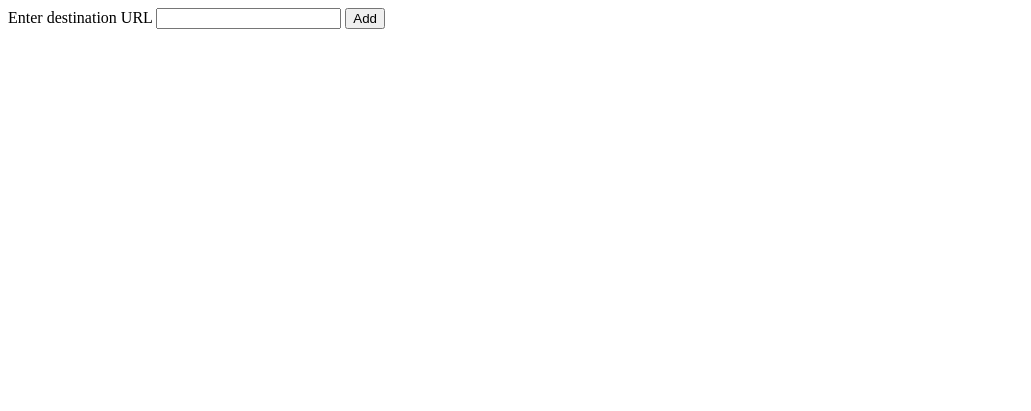
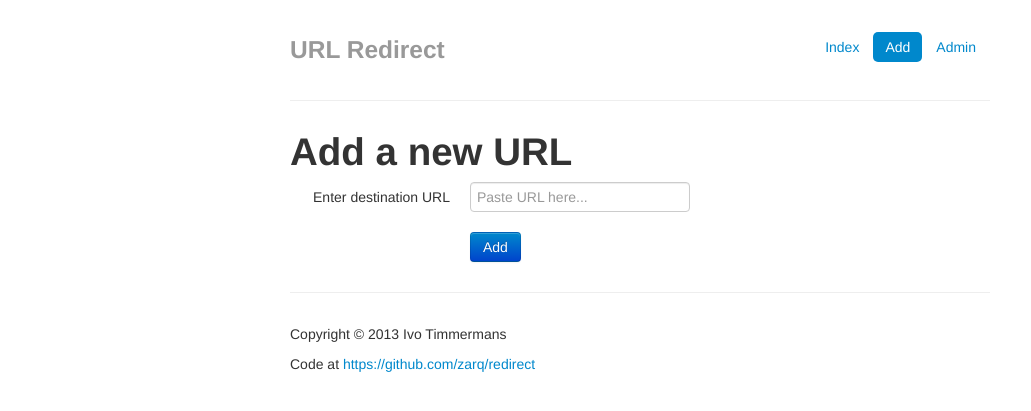
Before and after one commit to zarq/redirect, a Django app: page /_a in a window 1280 px wide. Shown: the top 411 px of the page, without its empty margins (0-1031 px from the left). Run offline with Django 3.2, Linux system fonts and the light colour scheme; some libraries are stand-ins or nearby versions.

Commit message:
Convert the 'add new' page to use bootstrap

```diff
--- a/redirect/templates/add.html
+++ b/redirect/templates/add.html
@@ -1,8 +1,130 @@
-{% if error_message %}<p><strong>{{ error_message }}</strong></p>{% endif %}
+<!DOCTYPE html>
+<html lang="en">
+  <head>
+    <meta charset="utf-8">
+    <title>Template &middot; Bootstrap</title>
+    <meta name="viewport" content="width=device-width, initial-scale=1.0">
+    <meta name="description" content="">
+    <meta name="author" content="">
 
-<form action="/r/_a" method="post">
+    <!-- Le styles -->
+    <link href="/r-static/bootstrap/css/bootstrap.css" rel="stylesheet">
+    <style type="text/css">
+      body {
+        padding-top: 20px;
+        padding-bottom: 40px;
+      }
+
+      /* Custom container */
+      .container-narrow {
+        margin: 0 auto;
+        max-width: 700px;
+      }
+      .container-narrow > hr {
+        margin: 30px 0;
+      }
+
+      /* Main marketing message and sign up button */
+      .jumbotron {
+        margin: 60px 0;
+        text-align: center;
+      }
+      .jumbotron h1 {
+        font-size: 72px;
+        line-height: 1;
+      }
+      .jumbotron .btn {
+        font-size: 21px;
+        padding: 14px 24px;
+      }
+
+      /* Supporting marketing content */
+      .marketing {
+        margin: 60px 0;
+      }
+      .marketing p + h4 {
+        margin-top: 28px;
+      }
+    </style>
+    <link href="/r-static/bootstrap/css/bootstrap-responsive.css" rel="stylesheet">
+
+    <!-- HTML5 shim, for IE6-8 support of HTML5 elements -->
+    <!--[if lt IE 9]>
+      <script src="http://html5shim.googlecode.com/svn/trunk/html5.js"></script>
+    <![endif]-->
+
+    <!-- Fav and touch icons -->
+    <link rel="apple-touch-icon-precomposed" sizes="144x144" href="/r-static/bootstrap/ico/apple-touch-icon-144-precomposed.png">
+    <link rel="apple-touch-icon-precomposed" sizes="114x114" href="/r-static/bootstrap/ico/apple-touch-icon-114-precomposed.png">
+      <link rel="apple-touch-icon-precomposed" sizes="72x72" href="/r-static/bootstrap/ico/apple-touch-icon-72-precomposed.png">
+                    <link rel="apple-touch-icon-precomposed" href="/r-static/bootstrap/ico/apple-touch-icon-57-precomposed.png">
+                                   <link rel="shortcut icon" href="/r-static/bootstrap/ico/favicon.png">
+  </head>
+
+  <body>
+
+    <div class="container-narrow">
+
+      <div class="masthead">
+        <ul class="nav nav-pills pull-right">
+          <li><a href="/r">Index</a></li>
+          <li class="active"><a href="/r/_a">Add</a></li>
+          <li><a href="/r/_admin">Admin</a></li>
+        </ul>
+        <h3 class="muted">URL Redirect</h3>
+      </div>
+
+      <hr>
+
+      <h1>Add a new URL</h1>
+
+{% if error_message %}
+	<div class="alert alert-error alert-block">
+	  <button type="button" class="close" data-dismiss="alert">&times;</button>
+	  <h4>Error!</h4> {{ error_message }}
+	</div>
+{% endif %}
+
+	<form action="/r/_a" method="post" class="form-horizontal">
 {% csrf_token %}
-<label for="url">Enter destination URL</label>
-<input type="text" name="url" />
-<input type="submit" value="Add" />
-</form>
+          <div class="control-group">
+	    <label class="control-label" for="url">Enter destination URL</label>
+	    <div class="controls">
+	      <input type="text" name="url" placeholder="Paste URL here..." />
+	    </div>
+	  </div>
+	  <div class="control-group">
+	    <div class="controls">
+	      <input type="submit" value="Add" class="btn btn-primary" />
+	    </div>
+	  </div>
+	</form>
+
+      <hr />
+
+      <div class="footer">
+        <p>Copyright &copy; 2013 Ivo Timmermans</p>
+	<p>Code at <a href="https://github.com/zarq/redirect">https://github.com/zarq/redirect</a></p>
+      </div>
+
+    </div> <!-- /container -->
+
+    <!-- Le javascript
+    ================================================== -->
+    <!-- Placed at the end of the document so the pages load faster -->
+    <script src="/r-static/bootstrap/js/jquery.js"></script>
+    <script src="/r-static/bootstrap/js/bootstrap-transition.js"></script>
+    <script src="/r-static/bootstrap/js/bootstrap-alert.js"></script>
+    <script src="/r-static/bootstrap/js/bootstrap-modal.js"></script>
+    <script src="/r-static/bootstrap/js/bootstrap-dropdown.js"></script>
+    <script src="/r-static/bootstrap/js/bootstrap-scrollspy.js"></script>
+    <script src="/r-static/bootstrap/js/bootstrap-tab.js"></script>
+    <script src="/r-static/bootstrap/js/bootstrap-tooltip.js"></script>
+    <script src="/r-static/bootstrap/js/bootstrap-popover.js"></script>
+    <script src="/r-static/bootstrap/js/bootstrap-button.js"></script>
+    <script src="/r-static/bootstrap/js/bootstrap-collapse.js"></script>
+    <script src="/r-static/bootstrap/js/bootstrap-carousel.js"></script>
+    <script src="/r-static/bootstrap/js/bootstrap-typeahead.js"></script>
+
+  </body>
+</html>
```
